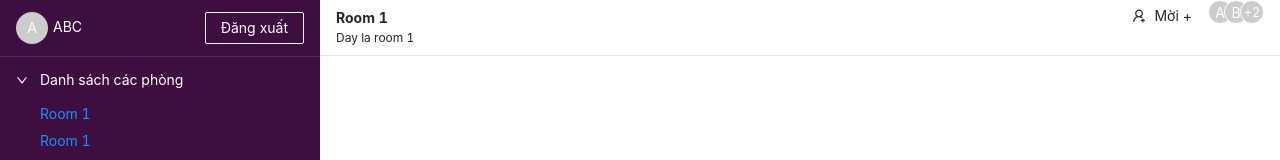
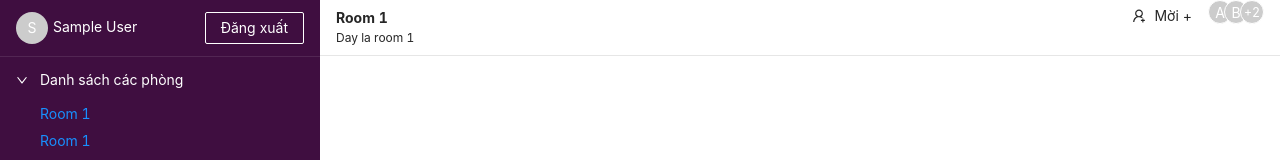
Before and after one commit to toannguyen1503/chat-app, a React (Create React App) app: page / in a window 1280 px wide. Shown: the top 160 px of the page. Built offline with nearby package versions, Linux system fonts and the light colour scheme; no server answers; the database is empty; sample sign-in values are in the browser's storage.

Commit message:
load user info

```diff
--- a/src/components/ChatRoom/UserInfo.js
+++ b/src/components/ChatRoom/UserInfo.js
@@ -2,6 +2,7 @@ import { Avatar, Button, Typography } from 'antd';
 import React from 'react';
 import styled from 'styled-components';
 import { auth, db } from '../firebase/config';
+import { AuthContext } from '../../Context/AuthProvider';
 const WrapperStyled = styled.div`
     display: flex;
     justify-content: space-between;
@@ -15,21 +16,29 @@ const WrapperStyled = styled.div`
 `;
 
 export default function UserInfo() {
-    React.useEffect(() => {
-        db.collection('users').onSnapshot((snapshot) => {
-            const data = snapshot.docs.map((doc) => ({
-                ...doc.data(),
-                id: doc.id,
-            }));
+    // React.useEffect(() => {
+    //     db.collection('users').onSnapshot((snapshot) => {
+    //         const data = snapshot.docs.map((doc) => ({
+    //             ...doc.data(),
+    //             id: doc.id,
+    //         }));
 
-            console.log({ data, snapshot, docs: snapshot.docs });
-        });
-    }, []);
+    //         console.log({ data, snapshot, docs: snapshot.docs });
+    //     });
+    // }, []);
+
+    const {
+        user: { displayName, photoUrl },
+    } = React.useContext(AuthContext);
     return (
         <WrapperStyled>
             <div>
-                <Avatar>A</Avatar>
-                <Typography.Text className="username">ABC</Typography.Text>
+                <Avatar src={photoUrl}>
+                    {photoUrl ? '' : displayName?.charAt(0)?.toUpperCase()}
+                </Avatar>
+                <Typography.Text className="username">
+                    {displayName}
+                </Typography.Text>
             </div>
             <Button ghost onClick={() => auth.signOut()}>
                 Đăng xuất
```
